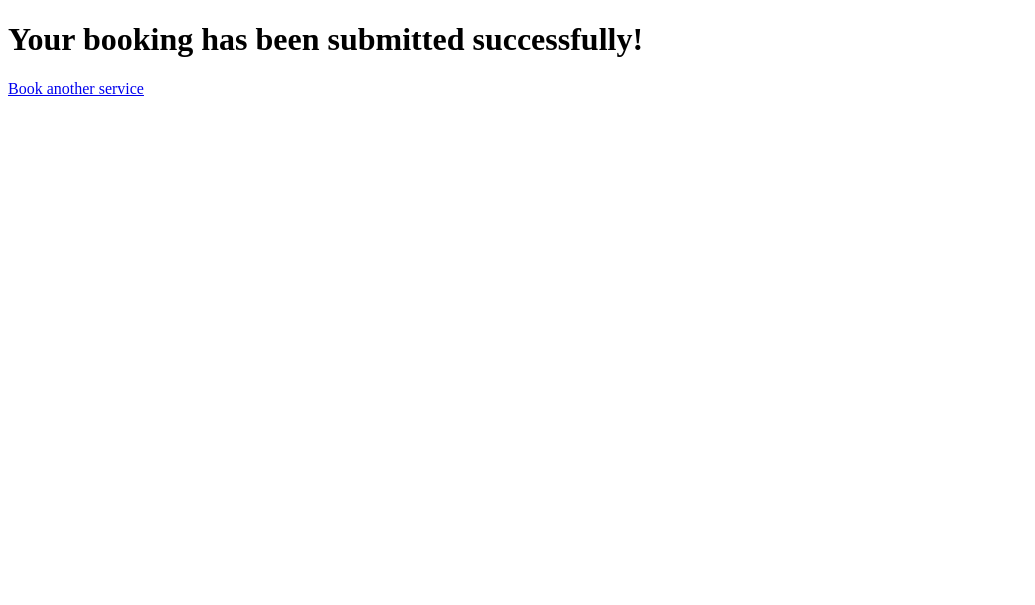
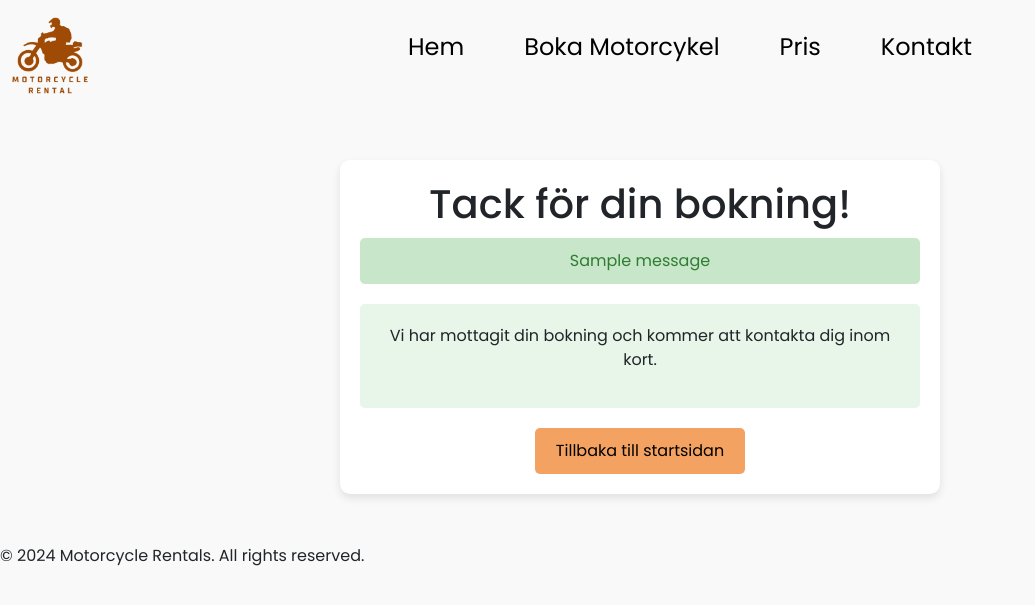
Before and after one commit to BennyTruong/HyraMC, a Django app: page /success/ in a window 1280 px wide. Shown: the top 605 px of the page, without its empty margins (0-1035 px from the left). Run offline with Django 5.2, Linux system fonts and the light colour scheme; tables that the repository leaves empty hold one stand-in row (values such as "Sample post"); one stand-in notice (Sample message) is shown; some libraries are stand-ins or nearby versions.

Commit message:
Added functionality so that submission during booking creates an entry in the database and sends user to booking success page

```diff
--- a/booking/templates/bookings/booking_success.html
+++ b/booking/templates/bookings/booking_success.html
@@ -6,9 +6,84 @@
     <meta charset="UTF-8">
     <meta name="viewport" content="width=device-width, initial-scale=1.0">
     <title>Booking Successful</title>
+
+    <!-- Menu -->
+    {% extends 'bookings/base.html' %}
+    {% block title %}Bokning{% endblock %}
+    {% block content %}
+
+    <style>
+        .success-container {
+            max-width: 600px;
+            margin: 50px auto;
+            padding: 20px;
+            text-align: center;
+            background-color: white;
+            border-radius: 10px;
+            box-shadow: 0 4px 8px rgba(0, 0, 0, 0.1);
+        }
+
+        .success-message {
+            margin: 20px 0;
+            padding: 20px;
+            background-color: #e8f5e9;
+            border-radius: 5px;
+        }
+
+        .action-buttons {
+            margin-top: 20px;
+        }
+
+        .btn {
+            display: inline-block;
+            padding: 10px 20px;
+            background-color: #f4a261;
+            color: black;
+            text-decoration: none;
+            border-radius: 5px;
+            transition: background-color 0.3s ease;
+        }
+
+        .btn:hover {
+            background-color: #c44127;
+        }
+
+        .alert {
+            padding: 10px;
+            margin: 10px 0;
+            border-radius: 5px;
+        }
+
+        .success {
+            background-color: #c8e6c9;
+            color: #2e7d32;
+        }
+    </style>
+
 </head>
 <body>
-    <h1>Your booking has been submitted successfully!</h1>
-    <a href="{% url 'create_booking' %}">Book another service</a>
+    <div class="success-container">
+        <h1>Tack för din bokning!</h1>
+
+        {% if messages %}
+        <div class="messages">
+            {% for message in messages %}
+            <div class="alert {{ message.tags }}">
+                {{ message }}
+            </div>
+            {% endfor %}
+        </div>
+        {% endif %}
+
+        <div class="success-message">
+            <p>Vi har mottagit din bokning och kommer att kontakta dig inom kort.</p>
+        </div>
+
+        <div class="action-buttons">
+            <a href="{% url 'home' %}" class="btn">Tillbaka till startsidan</a>
+        </div>
+    </div>
+
+    {% endblock %}
 </body>
 </html>
--- a/booking/views.py
+++ b/booking/views.py
@@ -3,7 +3,7 @@ from django.http import HttpResponse
 from .forms import BookingForm, ContactForm, ReviewForm
 from .models import Booking, ContactMessage, Review, Motorcycle
 from datetime import datetime, time, timedelta, date
-from django.core.mail import send_mail
+from django.contrib import messages
 import json
 
 def home(request):
@@ -42,7 +42,6 @@ def get_booked_dates_for_motorcycle(motorcycle_id):
     # Convert dates to string format
     return [booking.strftime('%Y-%m-%d') for booking in bookings]
 
-
 def create_booking(request):
     pickup_timeslots = generate_timeslots(time(7, 0), time(22, 0), 30)  # 9 AM to 5 PM for pickup
     dropoff_timeslots = generate_timeslots(time(7, 0), time(22, 0), 30)  # Same range for dropoff
@@ -58,18 +57,37 @@ def create_booking(request):
     if request.method == 'POST':
         form = BookingForm(request.POST)
         if form.is_valid():
-            # Check if the selected date is available
-            selected_date = form.cleaned_data['booking_date']
-            selected_motorcycle = form.cleaned_data['motorcycle']
+            try:
+                # Get the date and time values
+                booking_date = request.POST.get('booking_date')
+                pickup_time = request.POST.get('pickup_time')
+                dropoff_time = request.POST.get('dropoff_time')
 
-            # Convert selected_date to string format for comparison
-            date_str = selected_date.strftime('%Y-%m-%d')
+                if not all([booking_date, pickup_time, dropoff_time]):
+                    messages.error(request, 'Vänligen fyll i alla obligatoriska fält.')
+                    return render(request, 'bookings/create_booking.html', context)
 
-            if date_str in booked_dates.get(str(selected_motorcycle.id), []):
-                form.add_error('booking_date', 'This date is already booked for the selected motorcycle.')
-            else:
-                form.save()
+                # Create booking but don't save yet
+                booking = form.save(commit=False)
+
+                try:
+                    # Convert string dates to proper datetime objects
+                    booking.booking_date = datetime.strptime(booking_date, '%Y-%m-%d').date()
+                    booking.pickup_time = datetime.strptime(pickup_time, '%H:%M').time()
+                    booking.dropoff_time = datetime.strptime(dropoff_time, '%H:%M').time()
+                except ValueError as e:
+                    messages.error(request, 'Ogiltigt datum eller tidsformat.')
+                    return render(request, 'bookings/create_booking.html', context)
+
+                # Save the booking
+                booking.save()
+                messages.success(request, 'Bokning skapad!')
                 return redirect('booking_success')
+
+            except ValueError as e:
+                logger.error(f"Date parsing error: {str(e)}")
+                messages.error(request, 'Ogiltigt datum eller tidsformat.')
+                return render(request, 'bookings/create_booking.html', context)
     else:
         form = BookingForm()
 
@@ -77,7 +95,7 @@ def create_booking(request):
         'form': form,
         'pickup_timeslots': pickup_timeslots,
         'dropoff_timeslots': dropoff_timeslots,
-        'booked_dates': json.dumps(booked_dates),  # Serialize the dates to JSON
+        'booked_dates': json.dumps(booked_dates),
         'motorcycles': {str(m.id): {
             'model': m.model,
             'booked_dates': booked_dates[str(m.id)]
@@ -92,14 +110,6 @@ def contact_submit(request):
         form = ContactForm(request.POST)
         if form.is_valid():
             form.save()  # Save the message to the database
-
-            # Send an email notification
-            send_mail(
-                subject=f"New Contact Form Submission from {form.cleaned_data['name']}",
-                message=f"Message: {form.cleaned_data['message']}\nPhone: {form.cleaned_data['phone']}\nEmail: {form.cleaned_data['email']}",
-                from_email=form.cleaned_data['email'],
-                recipient_list=['benny@hotmail.se'],
-            )
 
             return redirect('contact_success')  # Redirect to a success page or message
     else:
```
Also changed, not shown: booking/templates/bookings/create_booking.html (+39 -5 lines).
